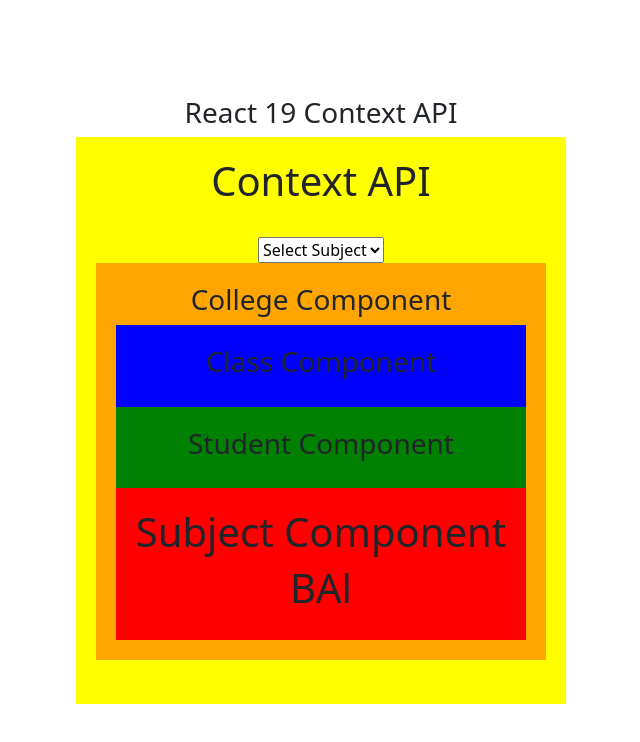
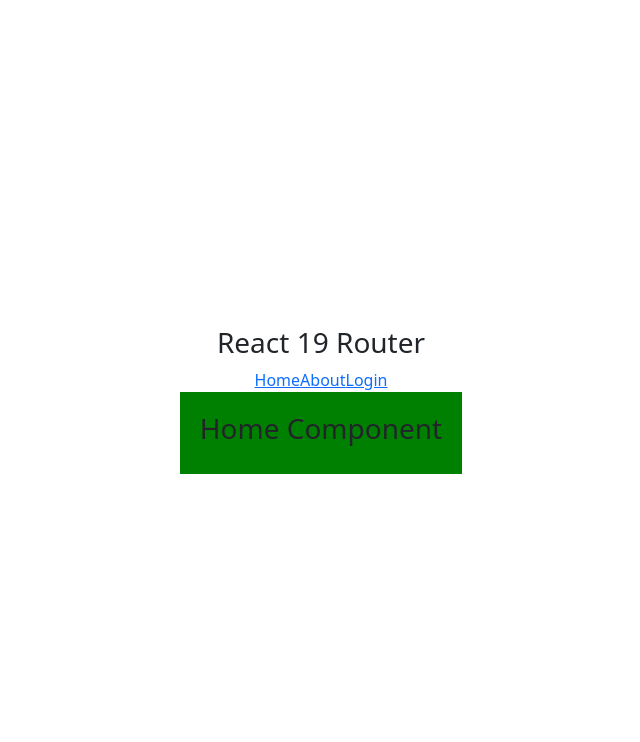
Before and after one commit to rlikhon/react-app-19, a React (Vite) app: page /home in a window 1280 px wide. Shown: the top 742 px of the page, without its empty margins (319-959 px from the left). Built offline with nearby package versions, Linux system fonts and the light colour scheme.

Commit message:
React Router v7 use

```diff
--- a/package.json
+++ b/package.json
@@ -13,7 +13,8 @@
     "bootstrap": "^5.3.7",
     "react": "^19.1.1",
     "react-bootstrap": "^2.10.10",
-    "react-dom": "^19.1.1"
+    "react-dom": "^19.1.1",
+    "react-router": "^7.8.2"
   },
   "devDependencies": {
     "@eslint/js": "^9.33.0",
--- /dev/null
+++ b/src/About.jsx
@@ -0,0 +1,14 @@
+
+
+function About() {
+  return (
+    <>
+      <div style={{ backgroundColor: "Green", padding: "20px", textAlign: "center" }}>
+        <h3>About Component</h3>
+      </div>
+
+    </>
+  );
+}
+
+export default About;
--- a/src/App.jsx
+++ b/src/App.jsx
@@ -1,36 +1,21 @@
 import Button from "react-bootstrap/Button";
 import "./App.css";
-import {subjectContext} from "./CreateContext";
-import { Collapse } from "bootstrap";
-import College from "./College";
-import { useState } from "react";
+import { BrowserRouter, Link, Route, Routes } from "react-router";
+import Home from "./Home";
+import About from "./About";
+import Login from "./Login";
+import NavBar from "./NavBar";
 
 function App() {
-  const [subject, setSubject] = useState("BAl");
-
   return (
     <>
-      <header className="App-header">
-        <h3>React 19 Context API</h3>
-      </header>
-      <div className="App">
-        <div style={{ backgroundColor: "yellow", padding: "20px", textAlign: "center" }}>
-        <h1>Context API</h1>
-        <br />
-        <subjectContext.Provider value={subject}>
-          <select defaultValue={subject} onChange={(e) => setSubject(e.target.value)} >
-            <option value="">Select Subject</option>
-            <option value="Maths">Maths</option>
-            <option value="English">English</option>
-            <option value="Bangla">Bangla</option>
-          </select>
-          <College />
-        </subjectContext.Provider>
-        <br />
-
-
-        </div>
-      </div>
+      <NavBar />
+      <Routes>
+        <Route path="/home" element={<Home />} />
+        <Route path="/about" element={<About />} />
+        <Route path="/login" element={<Login />} />
+      </Routes>
+      <div className="App"></div>
     </>
   );
 }
--- /dev/null
+++ b/src/Home.jsx
@@ -0,0 +1,17 @@
+function Home() {
+  return (
+    <>
+      <div
+        style={{
+          backgroundColor: "Green",
+          padding: "20px",
+          textAlign: "center",
+        }}
+      >
+        <h3>Home Component</h3>
+      </div>
+    </>
+  );
+}
+
+export default Home;
--- /dev/null
+++ b/src/Login.jsx
@@ -0,0 +1,14 @@
+
+
+function Login() {
+  return (
+    <>
+      <div style={{ backgroundColor: "Green", padding: "20px", textAlign: "center" }}>
+        <h3>Login Component</h3>
+      </div>
+
+    </>
+  );
+}
+
+export default Login;
--- /dev/null
+++ b/src/NavBar.jsx
@@ -0,0 +1,17 @@
+import { Link } from "react-router";
+
+function NavBar() {
+  return (
+    <>
+      <header className="App-header">
+        <h3>React 19 Router</h3>
+
+        <Link to="/home">Home</Link>
+        <Link to="/about">About</Link>
+        <Link to="/login">Login</Link>
+      </header>
+    </>
+  );
+}
+
+export default NavBar;
--- a/src/main.jsx
+++ b/src/main.jsx
@@ -1,11 +1,14 @@
-import { StrictMode } from 'react'
-import { createRoot } from 'react-dom/client'
-import './index.css'
-import 'bootstrap/dist/css/bootstrap.min.css';
-import App from './App.jsx'
+import { StrictMode } from "react";
+import { createRoot } from "react-dom/client";
+import "./index.css";
+import "bootstrap/dist/css/bootstrap.min.css";
+import App from "./App.jsx";
+import { BrowserRouter } from "react-router";
 
-createRoot(document.getElementById('root')).render(
-  <StrictMode>
-    <App />
-  </StrictMode>,
-)
+createRoot(document.getElementById("root")).render(
+  <BrowserRouter>
+    <StrictMode>
+      <App />
+    </StrictMode>
+  </BrowserRouter>
+);
```
Also changed, not shown: 1 other file (tests, documents, lock files or other folders).
